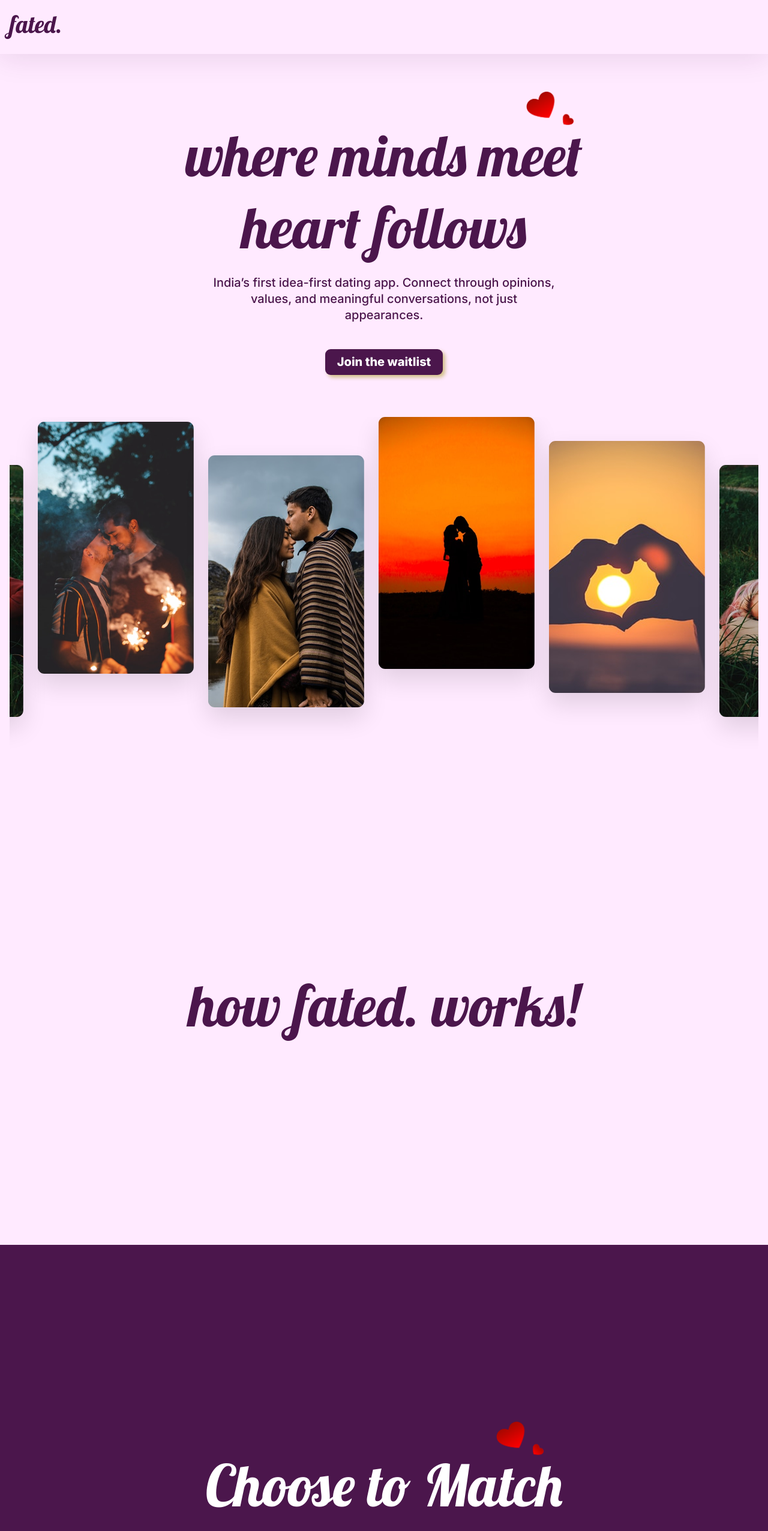
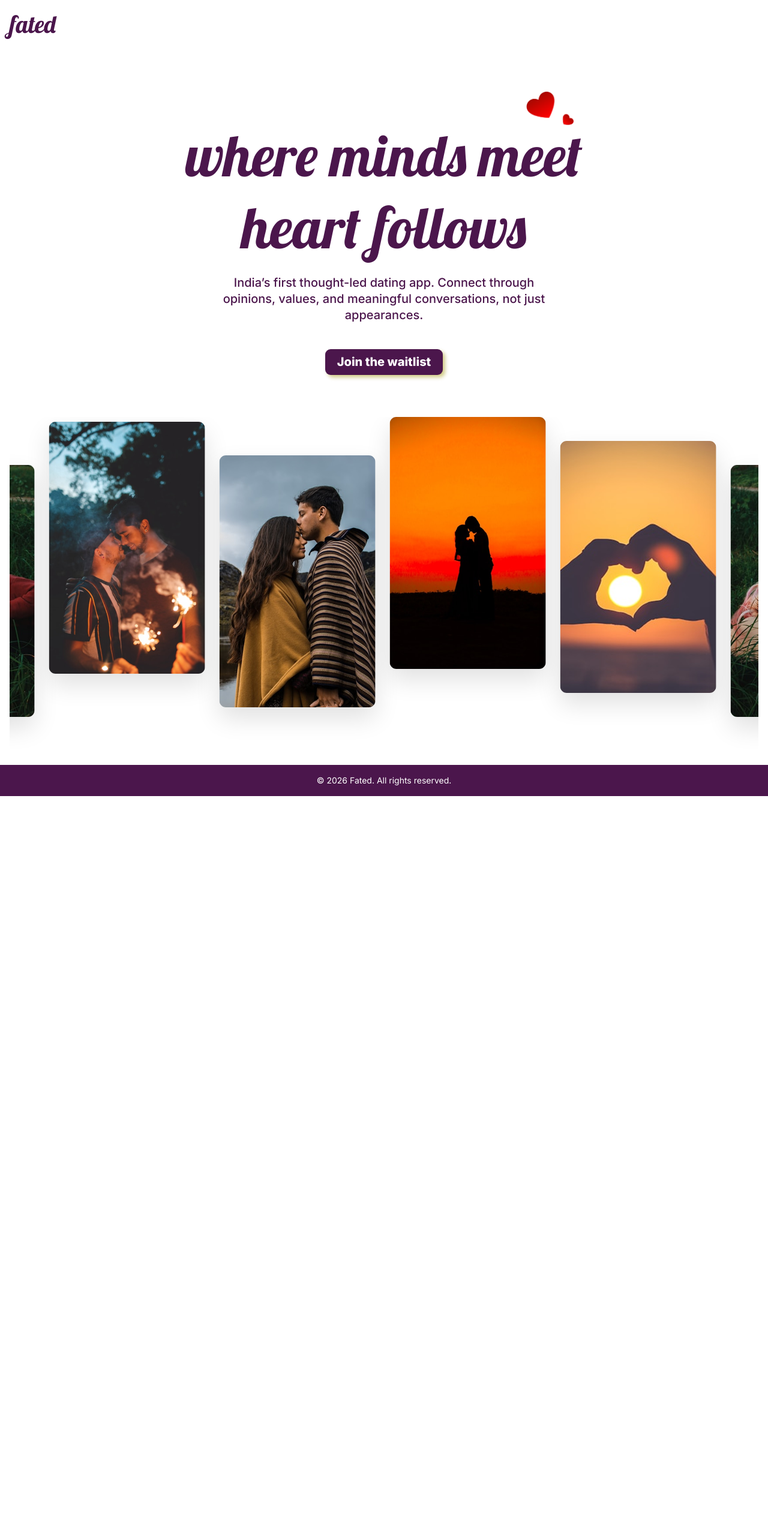
Before and after one commit to shadabsaifi751/fated, a Next.js app: page / in a window 1280 px wide. Shown: the top 2552 px of the page at 60% size. After the commit the page ends 1327 px from the top, so only its background shows below. Built offline with nearby package versions, Linux system fonts and the light colour scheme.

Commit message:
fixed chnages

```diff
--- a/src/components/BetaUserModal.tsx
+++ b/src/components/BetaUserModal.tsx
@@ -175,7 +175,7 @@ export default function BetaUserModal({
                                     value={form.phone}
                                     onChange={handleChange("phone")}
                                     className="mt-1 w-full rounded-lg border border-[#4B164C]/20 px-3 py-2 inter-font text-[#4B164C] focus:border-[#4B164C] focus:outline-none focus:ring-2 focus:ring-[#4B164C]/30"
-                                    placeholder="+91-XXXXXXX"
+                                    placeholder="phone"
                                     required
                                 />
                             </label>
--- a/src/components/Footer.tsx
+++ b/src/components/Footer.tsx
@@ -2,11 +2,16 @@ import React from 'react'
 
 const Footer = () => {
     return (
-        <footer className='bg-white py-5 sm:py-[66px]'>
-            <div className="container mx-auto px-4 flex">
-                <span className='sm:pt-10 text-xl sm:text-[32px] leading-none'>@</span>
-                <h3 className="lobster-font not-italic font-normal text-[54px] sm:text-[200px] sm:leading-[250px] tracking-[0.05em] text-[#4B164C]/28">fated.</h3>
-            </div>
+        // <footer className='bg-white py-5 sm:py-[66px]'>
+        //     <div className="container mx-auto px-4 flex">
+        //         <span className='sm:pt-10 text-xl sm:text-[32px] leading-none'>@</span>
+        //         <h3 className="lobster-font not-italic font-normal text-[54px] sm:text-[200px] sm:leading-[250px] tracking-[0.05em] text-[#4B164C]/28">fated.</h3>
+        //     </div>
+        // </footer>
+        <footer className="bg-[#4B164C] text-white text-center py-4 text-sm">
+          <div className="container mx-auto px-4">
+            &copy; {new Date().getFullYear()} Fated. All rights reserved.
+          </div>
         </footer>
     )
 }
--- a/src/components/Header.tsx
+++ b/src/components/Header.tsx
@@ -5,7 +5,7 @@ import React from 'react';
 
 const Header = () => {
     return (
-        <header className='shadow-[0px_4px_49.5px_rgba(75,22,76,0.13)] pb-[25px] pt-[15px] mb-25 sm:mb-[108px]'>
+        <header className='pb-[25px] sm:pt-[15px] mb-25 sm:mb-[108px]'>
             <div className="container mx-auto px-4">
                 <div className="flex flex-col items-center justify-left">
                     {/* Logo */}
@@ -15,8 +15,8 @@ const Header = () => {
                         transition={{ duration: 0.5, ease: "easeInOut" }}
                         className="flex w-full items-center justify-between"
                     >
-                        <Link href="/" className="lobster-font not-italic font-normal text-[40px] leading-[50px] text-[#4B164C]">
-                            fated.
+                        <Link href="/" className="lobster-font not-italic font-normal text-2xl sm:text-[40px] leading-[50px] text-[#4B164C]">
+                            fated
                         </Link>
                     </motion.div>
                 </div>
--- a/src/components/HeroSection.tsx
+++ b/src/components/HeroSection.tsx
@@ -34,9 +34,9 @@ export default function Hero() {
                     initial={{ opacity: 0, y: 30 }}
                     animate={{ opacity: 1, y: 0 }}
                     transition={{ duration: 0.9, ease: "easeOut" }}
-                    className="lobster-font mb-5 not-italic relative font-normal text-[48px] md:text-[96px] leading-[60px] md:leading-[120px] text-center text-[#4B164C]"
+                    className="lobster-font mb-5 not-italic relative font-normal text-[38px] sm:text-[48px] md:text-[96px] leading-[60px] md:leading-[120px] text-center text-[#4B164C]"
                 >
-                    <Image src="/images/heart.png" className="absolute w-[91.14px] h-[72.09px] sm:right-[24%] top-[-50px]" alt="heart" width={100} height={80} />
+                    <Image src="/images/heart.png" className="absolute w-[60.14px] h-[50.09px] md:w-[91.14px] sm:h-[72.09px] right-[12%] sm:right-[24%] top-[-36px] sm:top-[-50px]" alt="heart" width={100} height={80} />
                     where minds meet <br />
                     heart follows
                 </motion.h1>
@@ -48,7 +48,7 @@ export default function Hero() {
                     transition={{ duration: 1, ease: "easeOut" }}
                     className="max-w-xl inter-font block mx-auto  not-italic font-medium text-[20px] leading-[27px] text-center text-[#4B164C] mb-6"
                 >
-                    India’s first idea-first dating app. Connect through opinions, values, and meaningful conversations, not just appearances.
+                    India’s first thought-led dating app. Connect through opinions, values, and meaningful conversations, not just appearances.
                 </motion.p>
 
                 {/* Button */}
--- a/src/pages/index.tsx
+++ b/src/pages/index.tsx
@@ -1,13 +1,12 @@
 import Head from "next/head";
 import HeroSection from "@/components/HeroSection";
 import Header from "@/components/Header";
-import ChooseToMatch from "@/components/ChooseToMatch";
+// import ChooseToMatch from "@/components/ChooseToMatch";
 import Footer from "@/components/Footer";
-import FatedWork from "@/components/FatedWork";
+// import FatedWork from "@/components/FatedWork";
 
 export default function Home() {
-  return (
-    <>
+  return ( <>
       <Head>
         <title>Fated - Where Minds Meet Heart Follows | Connect by Topics</title>
         <meta name="description" content="Fated is a unique dating platform focused on deep, meaningful connections. Learn how fated works and choose your perfect match based on shared interests." />
@@ -21,8 +20,8 @@ export default function Home() {
       <main className="min-h-screen">
         <Header/>
         <HeroSection />
-        <FatedWork/>
-        <ChooseToMatch/>
+        {/* <FatedWork/>
+        <ChooseToMatch/> */}
         <Footer/>
       </main>
     </>
--- a/src/styles/globals.css
+++ b/src/styles/globals.css
@@ -2,7 +2,7 @@
 @import "tailwindcss";
 
 :root {
-  --background: #FFEAFF;
+  --background: #ffffff;
   --foreground: #4B164C;
 }
 
```
